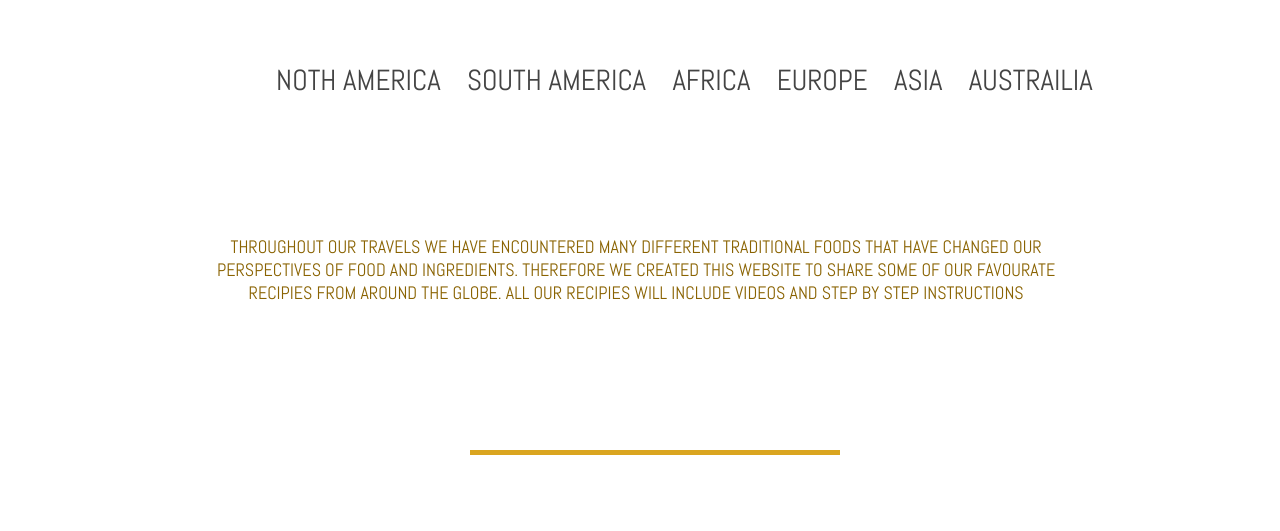
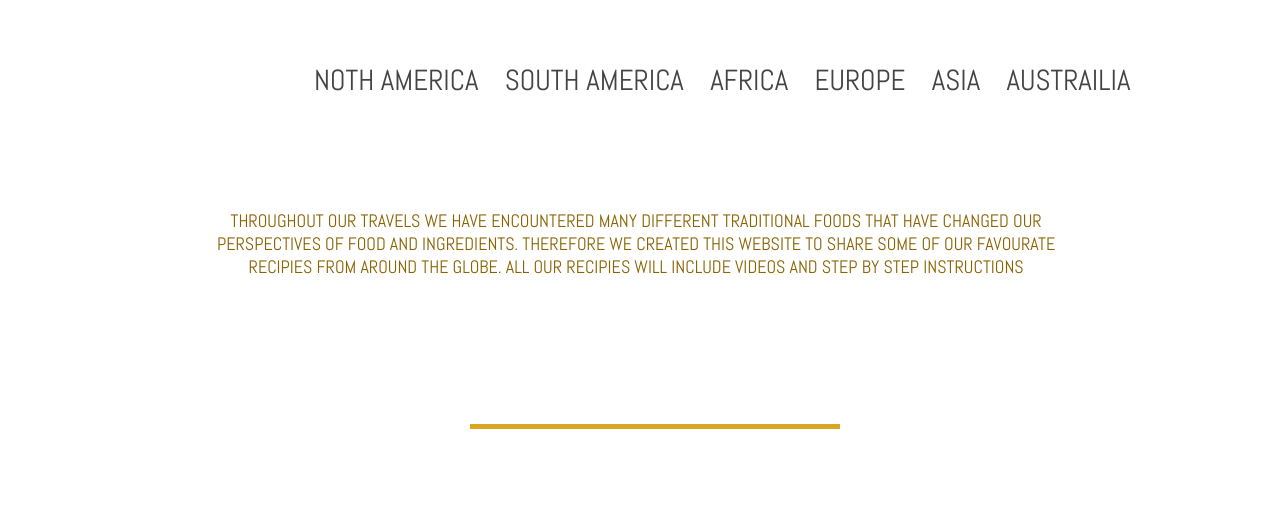
Before and after one commit to Hannen98/travellingchef, a plain HTML site: page Recipes.html in a window 1280 px wide. Shown: the part 269-800 px from the top of the page. Drawn offline with Linux system fonts and the light colour scheme.

Commit message:
update6
changed header and nav bar padding

```diff
--- a/Recipes.html
+++ b/Recipes.html
@@ -32,6 +32,7 @@ h1{
       padding: 0px 0px 0px 0px;
       text-transform: uppercase;
     padding-right: 2cm;
+    padding-left: 2cm;
   }
 
 h3 {
@@ -98,13 +99,13 @@ height: 5px;
   }
 
   .continents {
-     padding-left: 6cm;
-     padding-right: 3cm;
+     padding-left: 7cm;
+     padding-right: 2cm;
      display: inline-block;
      list-style: none;
      text-decoration: none;
      padding-top: 0.3cm;
-     padding-bottom: 1.7cm;
+     padding-bottom: 1cm;
   }
 
 .continents li{
```
